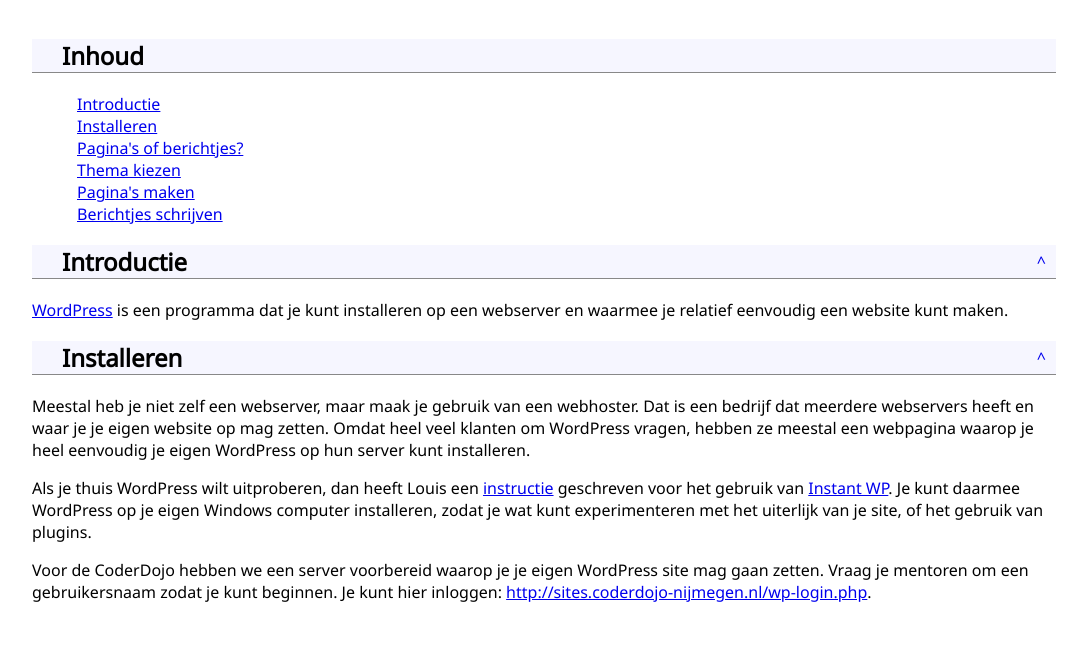
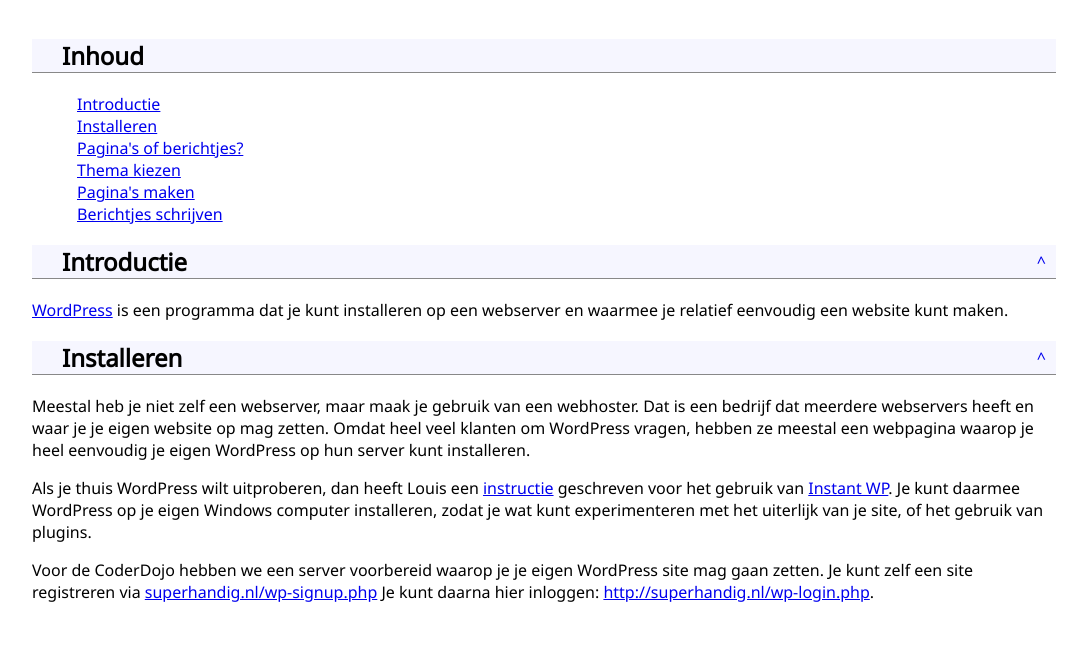
Before and after one commit to coderdojonijmegen/wordpress, a plain HTML site: page docs/index.html in a window 1280 px wide. Shown: the part 141-800 px from the top of the page, without its empty margins (96-1183 px from the left). Drawn offline with Linux system fonts and the light colour scheme.

Commit message:
Update index.html
Aanpassing website voor site registratie

```diff
--- a/docs/index.html
+++ b/docs/index.html
@@ -49,9 +49,9 @@
 			WordPress op je eigen Windows computer installeren, zodat je wat kunt experimenteren met het uiterlijk
 			van je site, of het gebruik van plugins.
 			</p><p>
-			Voor de CoderDojo hebben we een server voorbereid waarop je je eigen WordPress site mag gaan zetten. Vraag
-			je mentoren om een gebruikersnaam zodat je kunt beginnen. Je kunt hier inloggen:
-			<a href="http://sites.coderdojo-nijmegen.nl/wp-login.php">http://sites.coderdojo-nijmegen.nl/wp-login.php</a>.
+			Voor de CoderDojo hebben we een server voorbereid waarop je je eigen WordPress site mag gaan zetten.
+			Je kunt zelf een site registreren via <a href="superhandig.nl/wp-signup.php">superhandig.nl/wp-signup.php</a>
+			Je kunt daarna hier inloggen: <a href="http://superhandig.nl/wp-login.php">http://superhandig.nl/wp-login.php</a>.
 			</p>
 		</div>
 
```
